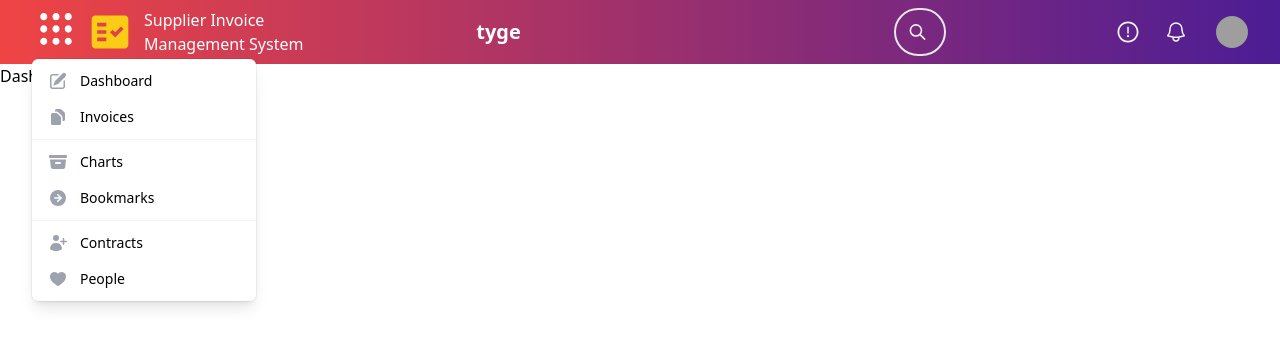
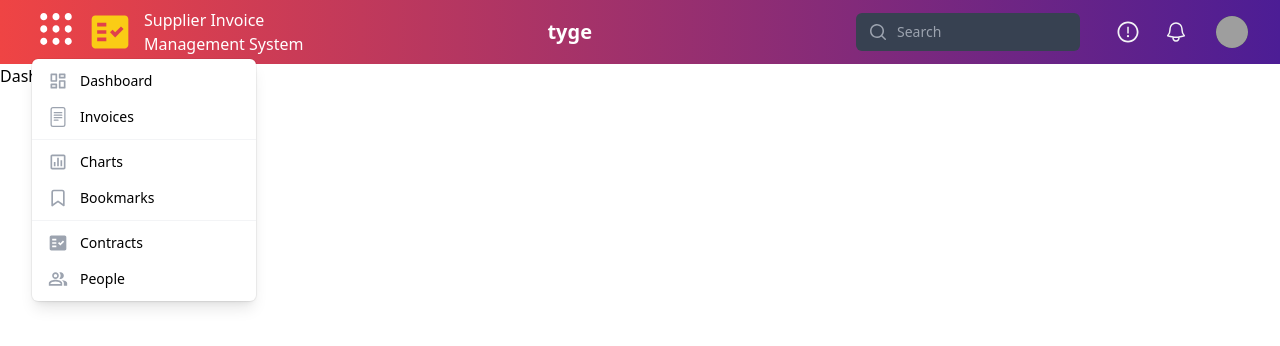
Before and after one commit to DilshadZm/tyge, a React (Create React App) app: page / in a window 1280 px wide. Both pictures are taken after a click on the button 50 px from the left and 29 px from the top of the page. Shown: the top 346 px of the page. Built offline with nearby package versions, Linux system fonts and the light colour scheme; grey boxes are pictures that could not be loaded.

Commit message:
navBarIconsChanged

```diff
--- a/src/components/NavBar.js
+++ b/src/components/NavBar.js
@@ -1,23 +1,18 @@
 import React, { useContext } from "react";
-import { Fragment } from 'react'
+import { Fragment } from "react";
+import { Link } from "react-router-dom";
 import AppContext from "../AppContext";
-import { Disclosure, Menu, Transition } from '@headlessui/react'
+import { Disclosure, Menu, Transition } from "@headlessui/react";
+import { Bars3Icon, BellIcon, XMarkIcon } from "@heroicons/react/24/outline";
+import { SiRos } from "react-icons/si";
 import { MagnifyingGlassIcon } from '@heroicons/react/20/solid'
-import { Bars3Icon, BellIcon, XMarkIcon } from '@heroicons/react/24/outline'
-import { SiRos } from "react-icons/si";
-import { MdFactCheck } from "react-icons/md";
-import { AiOutlineExclamationCircle} from "react-icons/ai";
+import { MdFactCheck, MdOutlinePeopleAlt } from "react-icons/md";
+import { AiOutlineExclamationCircle } from "react-icons/ai";
+import { FiBookmark } from "react-icons/fi";
+import { BiBarChartSquare } from "react-icons/bi";
+import { BsFileText } from "react-icons/bs";
+import { TbLayoutDashboard } from "react-icons/tb";
 
-
-import {
-  ArchiveBoxIcon,
-  ArrowRightCircleIcon,
-  DocumentDuplicateIcon,
-  HeartIcon,
-  PencilSquareIcon,
-  TrashIcon,
-  UserPlusIcon,
-} from '@heroicons/react/20/solid'
 
 export default function Layout({ children }) {
   const authCtx = useContext(AppContext);
@@ -27,18 +22,22 @@ export default function Layout({ children }) {
 
   return (
     <div className="p-0">
-      <Disclosure as="nav" className="bg-gradient-to-r from-red-500  to-violet-900">
+      <Disclosure
+        as="nav"
+        className="bg-gradient-to-r from-red-500  to-violet-900"
+      >
         {({ open }) => (
           <>
             <div className="mx-auto max-w-9xl px-2 sm:px-4 lg:px-8">
               <div className="relative flex h-16 items-center justify-between">
                 <div className="flex items-center px-2 lg:px-0">
                   <Menu as="div" className="relative inline-block text-left">
-
                     <div className="flex-shrink-0">
-
                       <Menu.Button className="inline-flex w-full justify-center ">
-          <SiRos className="-mr-1 ml-2 h-8 w-8 text-white" aria-hidden="true" />
+                        <SiRos
+                          className="-mr-1 ml-2 h-8 w-8 text-white"
+                          aria-hidden="true"
+                        />
                       </Menu.Button>
                     </div>
 
@@ -55,121 +54,142 @@ export default function Layout({ children }) {
                         <div className="py-1">
                           <Menu.Item>
                             {({ active }) => (
-                <a
-                  href="#"
-                  className={(
-                    active ? 'bg-gray-100 text-gray-900' : 'text-gray-700',
-                    'group flex items-center px-4 py-2 text-sm'
-                  )}
+                              <Link
+                                to="/dashboard"
+                                className={
+                                  (active
+                                    ? "bg-gray-100 text-gray-900"
+                                    : "text-gray-700",
+                                  "group flex items-center px-4 py-2 text-sm")
+                                }
                               >
-                  <PencilSquareIcon
+                                <TbLayoutDashboard
                                   className="mr-3 h-5 w-5 text-gray-400 group-hover:text-gray-500"
                                   aria-hidden="true"
                                 />
                                 Dashboard
-                </a>
+                              </Link>
                             )}
                           </Menu.Item>
                           <Menu.Item>
                             {({ active }) => (
-                <a
-                  href="#"
-                  className={(
-                    active ? 'bg-gray-100 text-gray-900' : 'text-gray-700',
-                    'group flex items-center px-4 py-2 text-sm'
-                  )}
+                              <Link
+                              to="/invoices"
+                                className={
+                                  (active
+                                    ? "bg-gray-100 text-gray-900"
+                                    : "text-gray-700",
+                                  "group flex items-center px-4 py-2 text-sm")
+                                }
                               >
-                  <DocumentDuplicateIcon
+                                <BsFileText
                                   className="mr-3 h-5 w-5 text-gray-400 group-hover:text-gray-500"
                                   aria-hidden="true"
                                 />
                                 Invoices
-                </a>
+                              </Link>
                             )}
                           </Menu.Item>
                         </div>
                         <div className="py-1">
                           <Menu.Item>
                             {({ active }) => (
-                <a
-                  href="#"
-                  className={(
-                    active ? 'bg-gray-100 text-gray-900' : 'text-gray-700',
-                    'group flex items-center px-4 py-2 text-sm'
-                  )}
+                              <Link
+                              to="/charts"
+                                className={
+                                  (active
+                                    ? "bg-gray-100 text-gray-900"
+                                    : "text-gray-700",
+                                  "group flex items-center px-4 py-2 text-sm")
+                                }
                               >
-                  <ArchiveBoxIcon className="mr-3 h-5 w-5 text-gray-400 group-hover:text-gray-500" aria-hidden="true" />
+                                <BiBarChartSquare
+                                  className="mr-3 h-5 w-5 text-gray-400 group-hover:text-gray-500"
+                                  aria-hidden="true"
+                                />
                                 Charts
-                </a>
+                              </Link>
                             )}
                           </Menu.Item>
                           <Menu.Item>
                             {({ active }) => (
-                <a
-                  href="#"
-                  className={(
-                    active ? 'bg-gray-100 text-gray-900' : 'text-gray-700',
-                    'group flex items-center px-4 py-2 text-sm'
-                  )}
+                              <Link
+                              to="/bookmarks"
+                                className={
+                                  (active
+                                    ? "bg-gray-100 text-gray-900"
+                                    : "text-gray-700",
+                                  "group flex items-center px-4 py-2 text-sm")
+                                }
                               >
-                  <ArrowRightCircleIcon
+                                <FiBookmark
                                   className="mr-3 h-5 w-5 text-gray-400 group-hover:text-gray-500"
                                   aria-hidden="true"
                                 />
                                 Bookmarks
-                </a>
+                              </Link>
                             )}
                           </Menu.Item>
                         </div>
                         <div className="py-1">
                           <Menu.Item>
                             {({ active }) => (
-                <a
-                  href="#"
-                  className={(
-                    active ? 'bg-gray-100 text-gray-900' : 'text-gray-700',
-                    'group flex items-center px-4 py-2 text-sm'
-                  )}
+                              <Link
+                              to="/contracts"
+                                className={
+                                  (active
+                                    ? "bg-gray-100 text-gray-900"
+                                    : "text-gray-700",
+                                  "group flex items-center px-4 py-2 text-sm")
+                                }
                               >
-                  <UserPlusIcon className="mr-3 h-5 w-5 text-gray-400 group-hover:text-gray-500" aria-hidden="true" />
+                                <MdFactCheck
+                                  className="mr-3 h-5 w-5 text-gray-400 group-hover:text-gray-500"
+                                  aria-hidden="true"
+                                />
                                 Contracts
-                </a>
+                              </Link>
                             )}
                           </Menu.Item>
                           <Menu.Item>
                             {({ active }) => (
-                <a
-                  href="#"
-                  className={(
-                    active ? 'bg-gray-100 text-gray-900' : 'text-gray-700',
-                    'group flex items-center px-4 py-2 text-sm'
-                  )}
+                              <Link
+                              to="/people"
+                                className={
+                                  (active
+                                    ? "bg-gray-100 text-gray-900"
+                                    : "text-gray-700",
+                                  "group flex items-center px-4 py-2 text-sm")
+                                }
                               >
-                  <HeartIcon className="mr-3 h-5 w-5 text-gray-400 group-hover:text-gray-500" aria-hidden="true" />
+                                <MdOutlinePeopleAlt
+                                  className="mr-3 h-5 w-5 text-gray-400 group-hover:text-gray-500"
+                                  aria-hidden="true"
+                                />
                                 People
-                </a>
+                              </Link>
                             )}
                           </Menu.Item>
                         </div>
-
                       </Menu.Items>
                     </Transition>
                   </Menu>
-      <MdFactCheck className="-mr-1 ml-5 h-11 w-11 text-yellow-400"/>
+                  <MdFactCheck className="-mr-1 ml-5 h-11 w-11 text-yellow-400" />
                   <div className="hidden lg:ml-1 lg:block">
-
                     <div className="flex space-x-4 max-w-xs">
                       {/* Current: "bg-gray-900 text-white", Default: "text-gray-300 hover:bg-gray-700 hover:text-white" */}
-                    <a href="#" className="rounded-md px-3 py-2 text-s font-medium text-white">
-                    Supplier Invoice <br/>Management System
+                      <a
+                        href="#"
+                        className="rounded-md px-3 py-2 text-s font-medium text-white"
+                      >
+                        Supplier Invoice <br />
+                        Management System
                       </a>
-
                     </div>
                   </div>
                 </div>
-              <div className="flex flex-1 items-center justify-center px-2 lg:px-0">
+                <div className="flex flex-1 justify-center px-2 lg:px-0 w-56 basis-5/12">
                   <div className="flex-shrink-0 text-white text-xl font-bold">
-
                     tyge
                   </div>
                 </div>
@@ -178,7 +198,8 @@ export default function Layout({ children }) {
                     <label htmlFor="search" className="sr-only">
                       Search
                     </label>
-                  {/* <div className="relative">
+
+                    <div className="relative w-56">
                     <div className="pointer-events-none absolute inset-y-0 left-0 flex items-center pl-3">
                       <MagnifyingGlassIcon className="h-5 w-5 text-gray-400" aria-hidden="true" />
                     </div>
@@ -189,14 +210,8 @@ export default function Layout({ children }) {
                       placeholder="Search"
                       type="search"
                     />
-                  </div> */}
-                  <form action="" class="relative mx-auto w-max">
-        <input type="search"
-              class="peer cursor-pointer relative z-10 h-12 w-12 rounded-full border-2 bg-transparent pl-12 outline-none focus:w-full focus:cursor-text focus:border-white-300 focus:pl-16 focus:pr-4" />
-        <svg xmlns="http://www.w3.org/2000/svg" class="absolute inset-y-0 my-auto h-8 w-12 border-r border-transparent stroke-gray-100 px-3.5 peer-focus:border-lime-300 peer-focus:stroke-lime-500" fill="none" viewBox="0 0 24 24" stroke="currentColor" stroke-width="2">
-          <path stroke-linecap="round" stroke-linejoin="round" d="M21 21l-6-6m2-5a7 7 0 11-14 0 7 7 0 0114 0z" />
-        </svg>
-      </form>
+                  </div>
+
                   </div>
                 </div>
                 <div className="flex lg:hidden">
@@ -212,12 +227,37 @@ export default function Layout({ children }) {
                 </div>
                 <div className="hidden lg:ml-4 lg:block">
                   <div className="flex items-center">
+                    {/* <div className="flex justify-end">
+                    <form action="" class="relative mx-auto ">
+                      <input
+                        type="search"
+                        class="peer cursor-pointer relative z-10 h-12 w-12 rounded-full border-2 bg-transparent pl-12 outline-none focus:w-full focus:cursor-text focus:border-white-300 focus:pl-16 focus:pr-4"
+                      />
+                      <svg
+                        xmlns="http://www.w3.org/2000/svg"
+                        class="absolute inset-y-0 my-auto h-8 w-12 border-r border-transparent stroke-gray-100 px-3.5 peer-focus:border-lime-300 peer-focus:stroke-lime-500"
+                        fill="none"
+                        viewBox="0 0 24 24"
+                        stroke="currentColor"
+                        stroke-width="2"
+                      >
+                        <path
+                          stroke-linecap="round"
+                          stroke-linejoin="round"
+                          d="M21 21l-6-6m2-5a7 7 0 11-14 0 7 7 0 0114 0z"
+                        />
+                      </svg>
+                    </form>
+                    </div> */}
                     <button
                       type="button"
                       className="flex-shrink-0 rounded-full  p-1 text-gray-100 mx-2 hover:text-white focus:outline-none focus:ring-2 focus:ring-white focus:ring-offset-2 focus:ring-offset-gray-800"
                     >
                       <span className="sr-only">View notifications</span>
-                    <AiOutlineExclamationCircle className="h-6 w-6" aria-hidden="true" />
+                      <AiOutlineExclamationCircle
+                        className="h-6 w-6"
+                        aria-hidden="true"
+                      />
                     </button>
                     <button
                       type="button"
@@ -253,10 +293,10 @@ export default function Layout({ children }) {
                             {({ active }) => (
                               <a
                                 href="#"
-                              className={(
-                                active ? 'bg-gray-100' : '',
-                                'block px-4 py-2 text-sm text-gray-700'
-                              )}
+                                className={
+                                  (active ? "bg-gray-100" : "",
+                                  "block px-4 py-2 text-sm text-gray-700")
+                                }
                               >
                                 Your Profile
                               </a>
@@ -266,10 +306,10 @@ export default function Layout({ children }) {
                             {({ active }) => (
                               <a
                                 href="#"
-                              className={(
-                                active ? 'bg-gray-100' : '',
-                                'block px-4 py-2 text-sm text-gray-700'
-                              )}
+                                className={
+                                  (active ? "bg-gray-100" : "",
+                                  "block px-4 py-2 text-sm text-gray-700")
+                                }
                               >
                                 Settings
                               </a>
@@ -279,10 +319,10 @@ export default function Layout({ children }) {
                             {({ active }) => (
                               <a
                                 href="#"
-                              className={(
-                                active ? 'bg-gray-100' : '',
-                                'block px-4 py-2 text-sm text-gray-700'
-                              )}
+                                className={
+                                  (active ? "bg-gray-100" : "",
+                                  "block px-4 py-2 text-sm text-gray-700")
+                                }
                               >
                                 Sign out
                               </a>
@@ -338,8 +378,12 @@ export default function Layout({ children }) {
                     />
                   </div>
                   <div className="ml-3">
-                  <div className="text-base font-medium text-white">Tom Cook</div>
-                  <div className="text-sm font-medium text-gray-400">tom@example.com</div>
+                    <div className="text-base font-medium text-white">
+                      Tom Cook
+                    </div>
+                    <div className="text-sm font-medium text-gray-400">
+                      tom@example.com
+                    </div>
                   </div>
                   <button
                     type="button"
```
Also changed, not shown: src/App.js (+4 -4 lines). Lines whose indentation alone changed are shown as unchanged.
